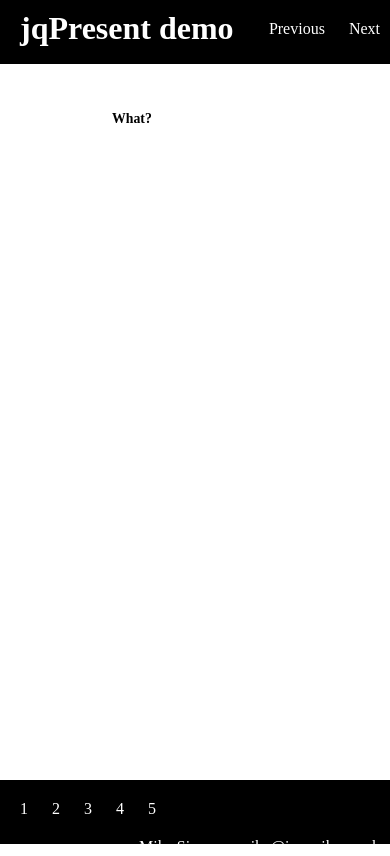
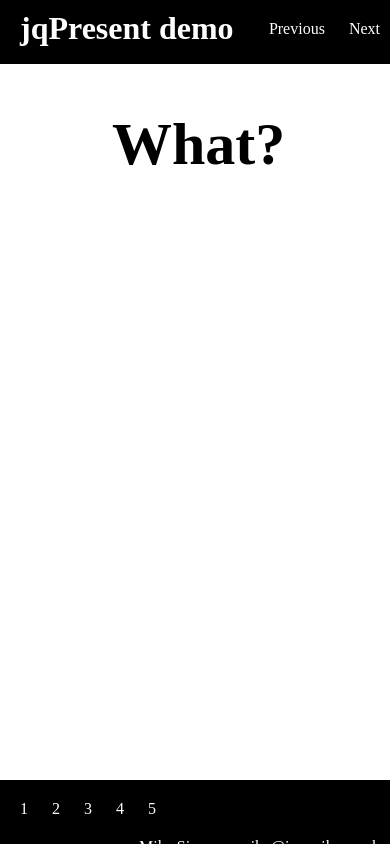
Before and after one commit to mikesimons/jqPresent, a plain HTML site: page index.html in a window 390 px wide. Drawn offline with Linux system fonts and the light colour scheme.

Commit message:
Bugfixes, auto-scale stuff canned

```diff
--- a/index.html
+++ b/index.html
@@ -52,7 +52,7 @@
 					<li>All styled by CSS</li>
 					<li>Can embed any flash movies / iframes as normal or load them in prettyphoto etc</li>
 					<li>Optional pager and relative slide navigation</li>
-					<li>PDF stylesheet for slideshare</li>
+					<li>Events per slide / point enter and exit for custom logic</li>
 				</ul>
 			</div>
 			<div id="slide5" class="slide" data-transition="slide-from-top">
--- a/scripts/init.js
+++ b/scripts/init.js
@@ -1,4 +1,5 @@
 $(function() {
+  jQuery.fx.interval = 1000 / 50;
   $('#slides').present();
   $('#slide3').bind('slideEntered', function() {
     alert("Oh hai, I'm slide 3");
--- a/scripts/jqPresent.js
+++ b/scripts/jqPresent.js
@@ -15,16 +15,10 @@ $.fn.present = function(options) {
       'forward': 'right',
       'backward': 'left',
       'resetSlide': 'ctrl+x',
-      'resetPresentation': 'ctrl+shift+x',
-      'presentationModeToggle': 'ctrl+shift+p'
+      'resetPresentation': 'alt+ctrl+x',
+      'presentationModeToggle': 'alt+ctrl+p'
     }
   };
-
-  // Merge options wit defaults
-  options = $.extend(defaults, options);
-  if(options && options.keys) {
-    options.keys = $.extend(defaults.keys, options.keys)
-  }
 
   // definitions for slide transitions
   var slideTransitions = {
@@ -36,24 +30,24 @@ $.fn.present = function(options) {
     'slide-horizontal': function(oldSlide, newSlide, completeFunc, direction) {
       var start = $(document).width() * (direction / Math.abs(direction));
 
-      oldSlide.animate({ 'left': 0 - start, 'opacity': 0 }, 450, function() {
+      oldSlide.animate({ 'left': 0 - start, 'opacity': 0 }, 750, function() {
         $(this).removeAttr('style').hide();
       });
 
       newSlide.css({ 'left': start, 'opacity': 0 })
         .show()
-        .animate({ 'left': 0, 'opacity': 1.0 }, 450, completeFunc);
+        .animate({ 'left': 0, 'opacity': 1.0 }, 1000, completeFunc);
     },
     'slide-vertical': function(oldSlide, newSlide, completeFunc, direction) {
       var start = $(document).height() * (direction / Math.abs(direction));
 
-      oldSlide.animate({ 'top': 0 - start, 'opacity': 0 }, 450, function() {
+      oldSlide.animate({ 'top': 0 - start, 'opacity': 0 }, 750, function() {
         $(this).removeAttr('style').hide();
       });
 
       newSlide.css({ 'top': start, 'opacity': 0 })
         .show()
-        .animate({ 'top': 0, 'opacity': 1.0 }, 450, completeFunc);
+        .animate({ 'top': 0, 'opacity': 1.0 }, 1000, completeFunc);
     },
     'fade': function(oldSlide, newSlide, completeFunc, direction) {
       oldSlide.fadeOut(500, function() {
@@ -231,7 +225,7 @@ $.fn.present = function(options) {
 
     // Reset presentation as if just entered
     var resetPresentation = function(n) {
-      if(typeof n != 'integer') n = null;
+      if(typeof n != 'number') n = null;
       slides.change(n || 1, { quietly: true });
       points.hide();
     };
@@ -239,7 +233,7 @@ $.fn.present = function(options) {
     // Reset slide as if it had just been entered
     var resetSlide = function(slide) {
       if(slide.target) slide = null;
-      if(typeof slide == 'integer') slide = state.slides[slide - 1];
+      if(typeof slide == 'number') slide = state.slides[slide - 1];
       points.hide(slide || state.currentSlide);
     };
 
@@ -247,7 +241,7 @@ $.fn.present = function(options) {
     // Note: Will only operate on either points or slides
     // As such if there is one hidden point and forward(2) is called then the point will be shown but the slide will not change
     var forward = function(n) {
-      if(typeof n != 'integer') n = 1;
+      if(typeof n != 'number') n = 1;
       go(n);
     };
 
@@ -255,19 +249,19 @@ $.fn.present = function(options) {
     // Note: Will only operate on either points or slides
     // As such if there is one visible point and backward(2) is called then the point will be hidden but the slide will not change
     var backward = function(n) {
-      if(typeof n != 'integer') n = 1;
+      if(typeof n != 'number') n = 1;
       go(0-n);
     };
 
     // Go forward n slides
     var nextSlide = function(n) {
-      if(typeof n != 'integer') n = 1;
+      if(typeof n != 'number') n = 1;
       slides.changeRel(n);
     };
 
     // Go backwards n slides
     var prevSlide = function(n) {
-      if(typeof n != 'integer') n = 1;
+      if(typeof n != 'number') n = 1;
       slides.changeRel(0-n);
     };
 
@@ -287,70 +281,13 @@ $.fn.present = function(options) {
     };
   })();
 
-  scale = (function() {
-    var oProp = null;
+  // Plugin initialisation
+  // Merge options wit defaults
+  options = $.extend(defaults, options);
+  if(options && options.keys) {
+    options.keys = $.extend(defaults.keys, options.keys)
+  }
 
-    var containerDimensions = function() {
-      return {
-        w: container.width(),
-        h: container.height()
-      };
-    };
-
-    var maxSlideDimensions = function() {
-      var maxW = maxH = 0;
-      state.slides.each(function(k,s) {
-        s = $(s);
-        var isCurrent = s.is(':visible');
-        var style = null;
-
-        if(!isCurrent) {
-          style = s.attr('style');
-          s.css({ visibility: 'hidden', position: 'absolute'}).show();
-        }
-
-        maxW = maxW < s.width() ? s.width() : maxW;
-        maxH = maxH < s.height() ? s.height() : maxH;
-
-        if(!isCurrent) {
-          s.hide().attr('style', style);
-        }
-      });
-
-      return { w: maxW, h: maxH };
-    };
-
-    var auto = function() {
-      var c = containerDimensions();
-      var m = maxSlideDimensions();
-
-      var cMaxRW = c.w / m.w;
-      var cMaxRH = c.h / m.h;
-
-      var r = (cMaxRW > cMaxRH ? cMaxRH : cMaxRW);
-
-      // Some, erm, 'creative' use of the jQuery UI scale plugin
-      // We're basically saving a bunch of props the scale will mangle that we'd rather it didn't
-      // and then restoring them in the completion callback.
-      if(!oProp) {
-        oProp = {};
-        $(['position','top','bottom','left','right']).each(function(k,v) {
-          oProp[v] = container.css(v);
-        });
-      }
-
-      container.effect('scale', { percent: 100 * r }, 1000, function() {
-        $.each(oProp, function(k,v) {
-          container.css(k, v);
-          if(parseFloat(container.css('font-size')) < 1) container.css('font-size', 1);
-        });
-      });
-    };
-
-    return { auto: auto };
-  })();
-
-  // Plugin initialisation
   state.slides = this.find(options.slideSelector);
   state.slides.hide();
 
@@ -384,11 +321,6 @@ $.fn.present = function(options) {
     return false;
   });
 
-  // Auto scale slide content to available screen area
-  // (currently only deals with slides, not any surrounding chrome like header / footer)
-  $(document).ready(scale.auto);
-  //$(window).resize(scale.auto); // FIXME
-
   return this;
 }
 })(jQuery);
```
